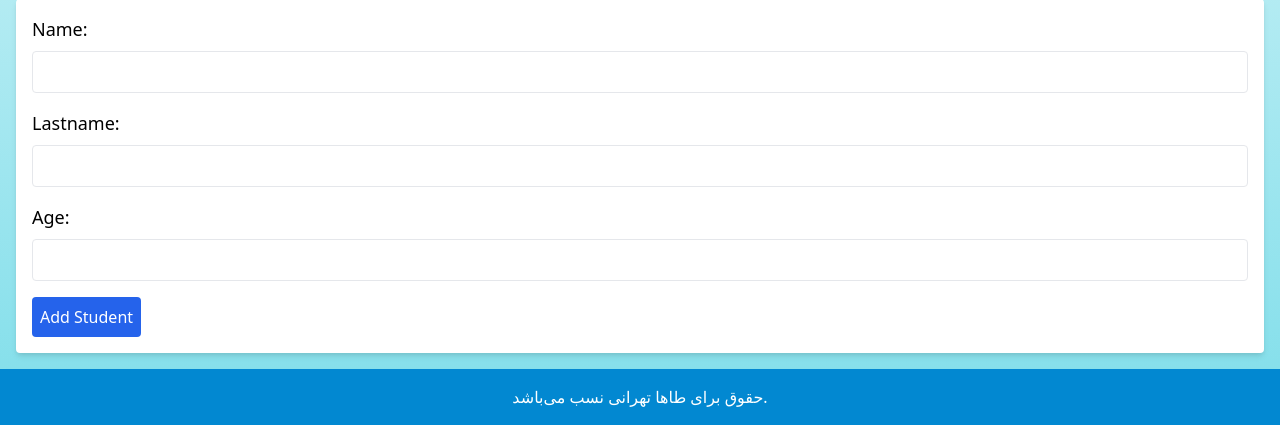
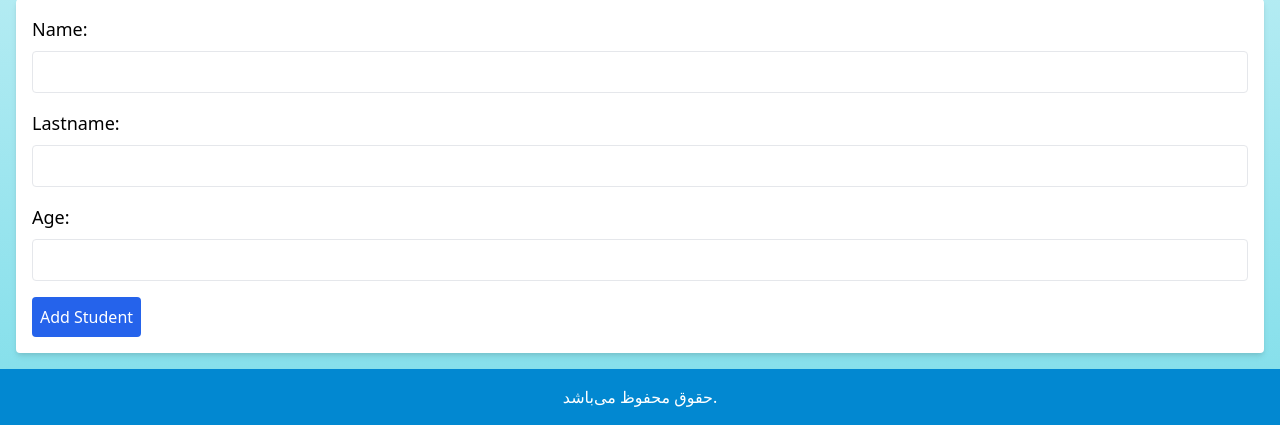
Before and after one commit to tahatehran/supreme-fortnight, a Flask app: page / in a window 1280 px wide. Shown: the part 379-804 px from the top of the page. Run offline with Flask 3, Linux system fonts and the light colour scheme.

Commit message:
Update index.html

```diff
--- a/templates/index.html
+++ b/templates/index.html
@@ -50,7 +50,7 @@
     </main>
 
     <footer class="p-4 shadow-md mt-auto">
-        <p class="text-center">حقوق برای طاها تهرانی نسب می‌باشد.</p>
+        <p class="text-center">حقوق محفوظ می‌باشد.</p>
     </footer>
 
 </body>
```
